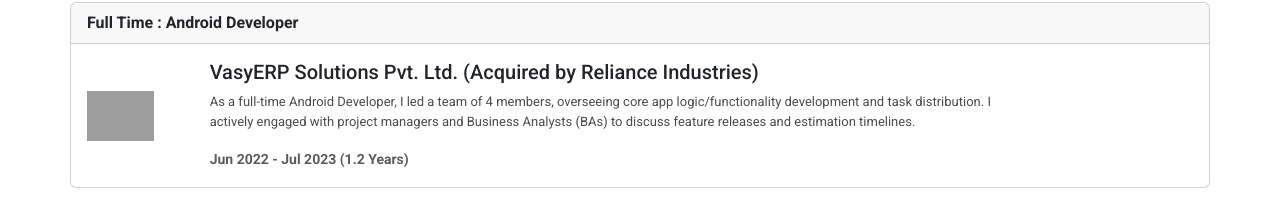
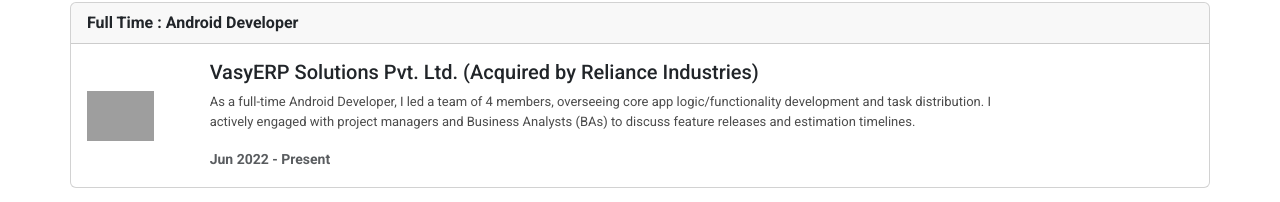
Before and after one commit to DeepModiDev/deepmodidev.github.io, a plain HTML site: page index.html in a window 1280 px wide. Shown: the part 2492-2694 px from the top of the page. Drawn offline with nearby package versions, Linux system fonts and the light colour scheme; grey boxes are pictures that could not be loaded.

Commit message:
Update index.html

```diff
--- a/index.html
+++ b/index.html
@@ -324,7 +324,7 @@
                             <p class="project-level-text-size text-wrap">
                                 As a full-time Android Developer, I led a team of 4 members, overseeing core app logic/functionality development and task distribution. I actively engaged with project managers and Business Analysts (BAs) to discuss feature releases and estimation timelines.
                             </p>
-                            <p class="card-text"><small class="text-body-secondary">Jun 2022 - Jul 2023 (1.2 Years)</small></p>
+                            <p class="card-text"><small class="text-body-secondary">Jun 2022 - Present </small></p>
                         </div>
                     </div>
                 </div>
```
